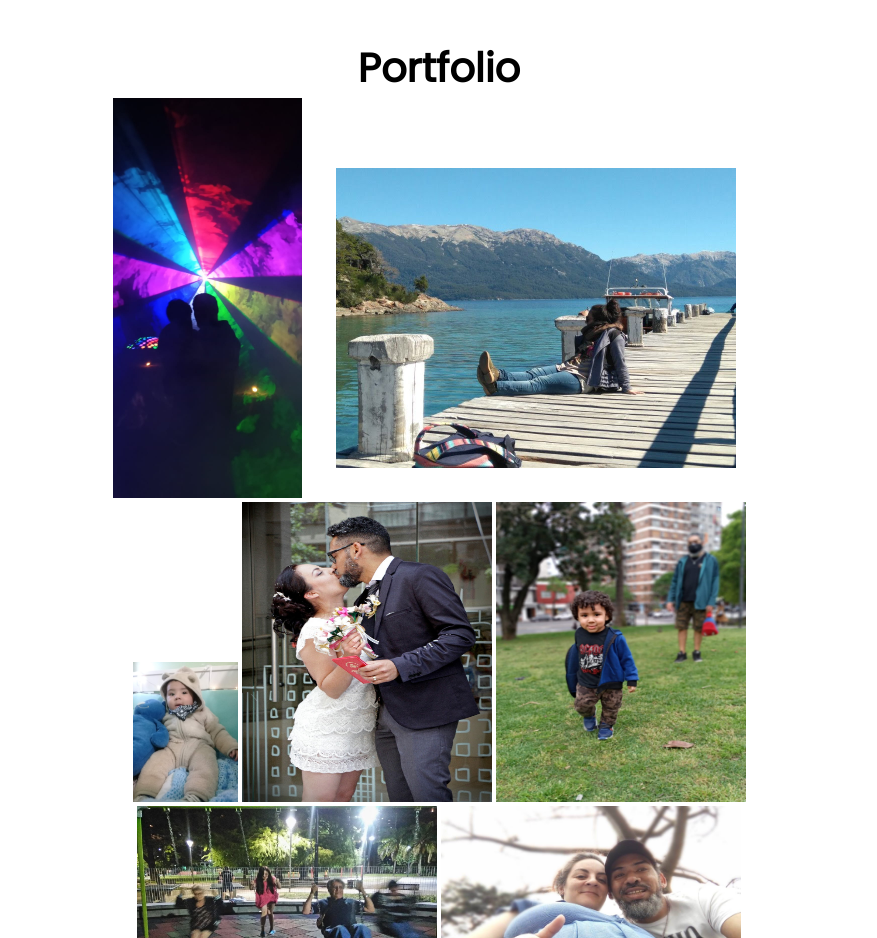
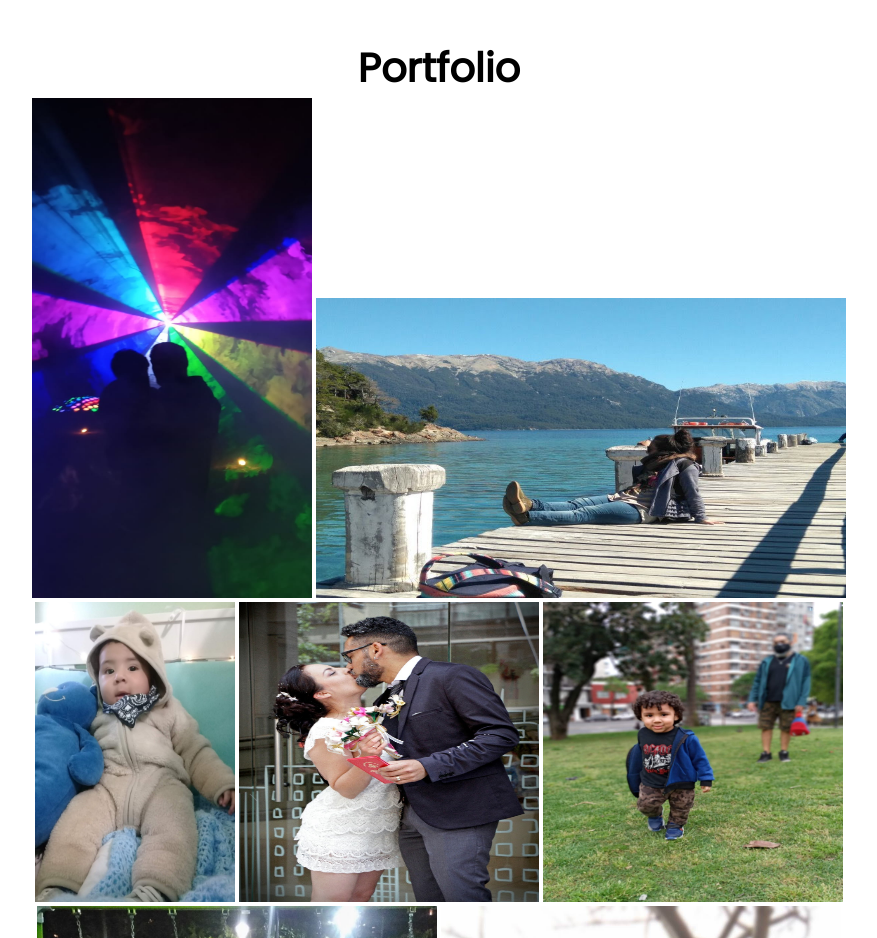
Before and after one commit to Carina23UTN/Mi-primer-pagina-web, a plain HTML site: page index.html in a window 1280 px wide. Shown: the part 2800-3738 px from the top of the page, without its empty margins (201-1078 px from the left). Drawn offline with nearby package versions, Linux system fonts and the light colour scheme; files whose address does not match are found by name; a web font is replaced by a local one.

Commit message:
modifique tamaño de imagenes del portfolio

```diff
--- a/style.css
+++ b/style.css
@@ -208,40 +208,38 @@ span{
 }
 
 .uno{
-    width: auto;
-    height: 400px;
+    width: 280px;
+    height: 500px;
 
 }
 
 .dos{
-    width: 400px;
+    width: 530px;
     height: 300px;
-    margin: auto;
-    padding: 30px;
 }
 
 
 .tres{
-    width: auto;
-    height: 140px;
+    width: 200px;
+    height: 300px;
 
 }
 .cuatro{
-    width: 250px;
+    width: 300px;
     height: 300px;
 }
 
 .cinco{
-    width: 250px;
+    width: 300px;
     height: 300px;
 }
 .seis{
-    width: 300px;
-    height: 200px;
+    width: 400px;
+    height: 300px;
 }
 .siete{
-    width: 300px;
-    height: 200px;
+    width: 400px;
+    height: 300px;
 }
 
 .botonver{
```
